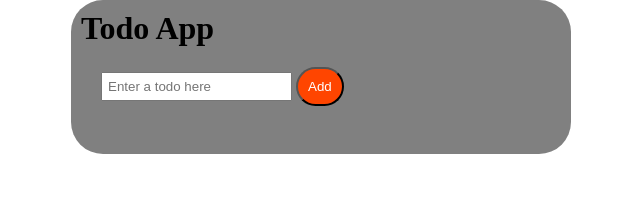
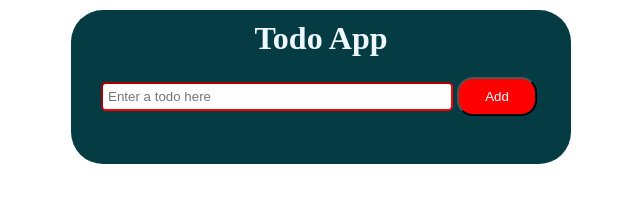
Before and after one commit to anik588/to-do-app, a plain HTML site: page index.html in a window 1280 px wide. Shown: the whole page, without its empty margins (319-959 px from the left). Drawn offline with Linux system fonts and the light colour scheme.

Commit message:
Update style.css

```diff
--- a/style.css
+++ b/style.css
@@ -9,6 +9,10 @@
     color: brown;
     text-align: center;
 }
+.card-title{
+    color: aliceblue;
+    text-align: center;
+}
 .todo{
     background-color: black;
     color: white;
@@ -17,12 +21,13 @@
     padding: 20px;
 }
 .container{
+    margin-top: 10px;
     width: 500px;
     height: auto;
     border-radius: 2rem;
     border-color: black;
     padding: auto;
-    background-color: gray;
+    background-color: #053B43;
     padding: 10px;
 
 }
@@ -31,16 +36,25 @@
     justify-content: center;
 }
 .save-btn{
-    background-color: orangered;
+    background-color: red;
     color: white;
     padding: 10px;
-    border-radius: 2rem;
+    border-radius: 1rem;
+    width: 80px;
 }
+.save-btn:hover{
+   box-shadow: 0 0 5px #9bb0b3 ;
+
+}
+
 .input{
     padding: 5px;
+    border-radius: 0.3rem;
+    border-color: red;
+    width: 80%;
 }
 .li-style{
-    background-color: black;
+    background-color: #02171a;
     color:white;
 
     border-radius: 0.6rem;
@@ -53,8 +67,8 @@
 ul{
     list-style-type: none;
 }
-. li-style:hover{
-    background-color: red;
+.li-style:hover{
+    background-color: #50757b;
 }
 
 .bg-success{
```
